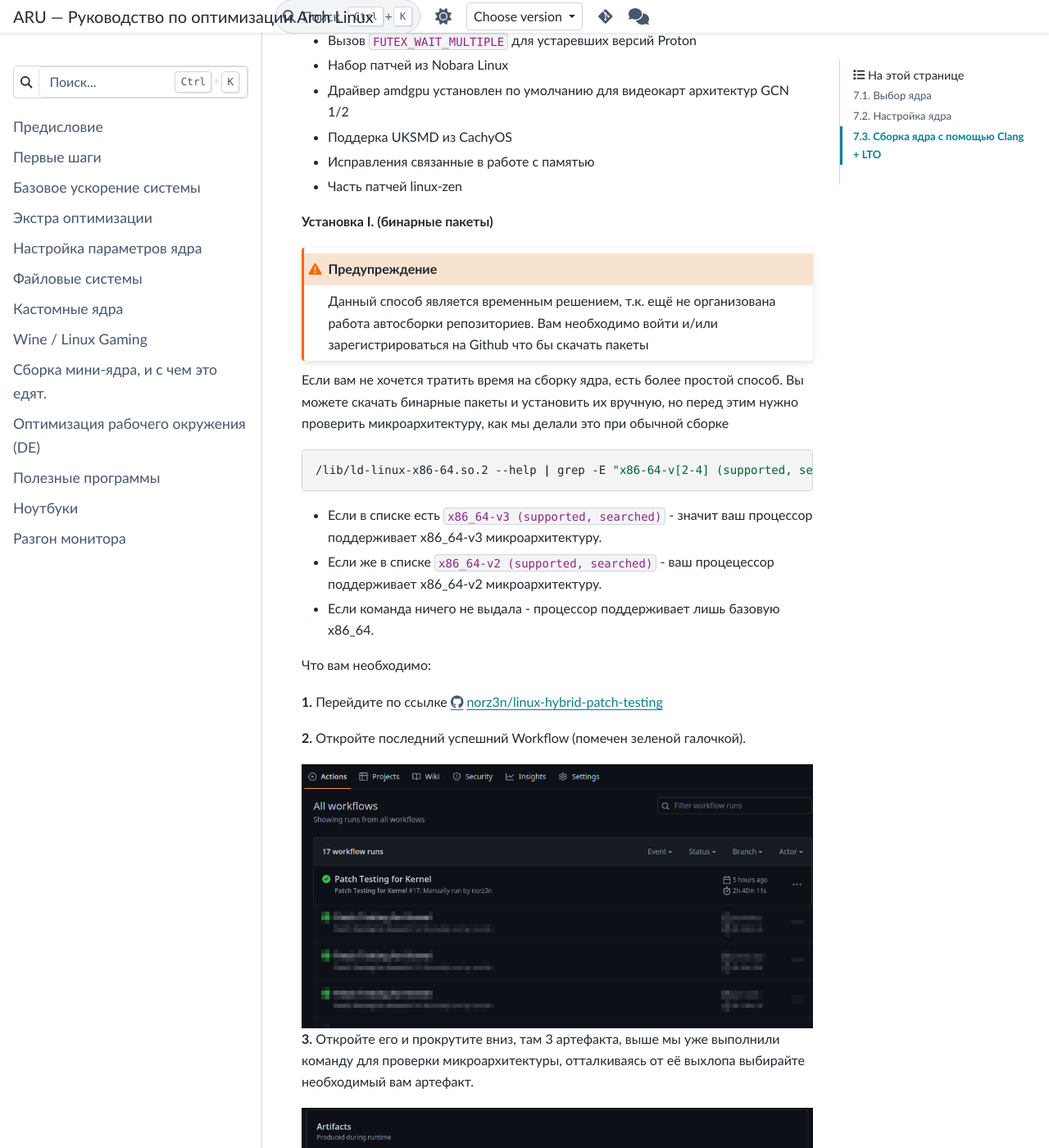
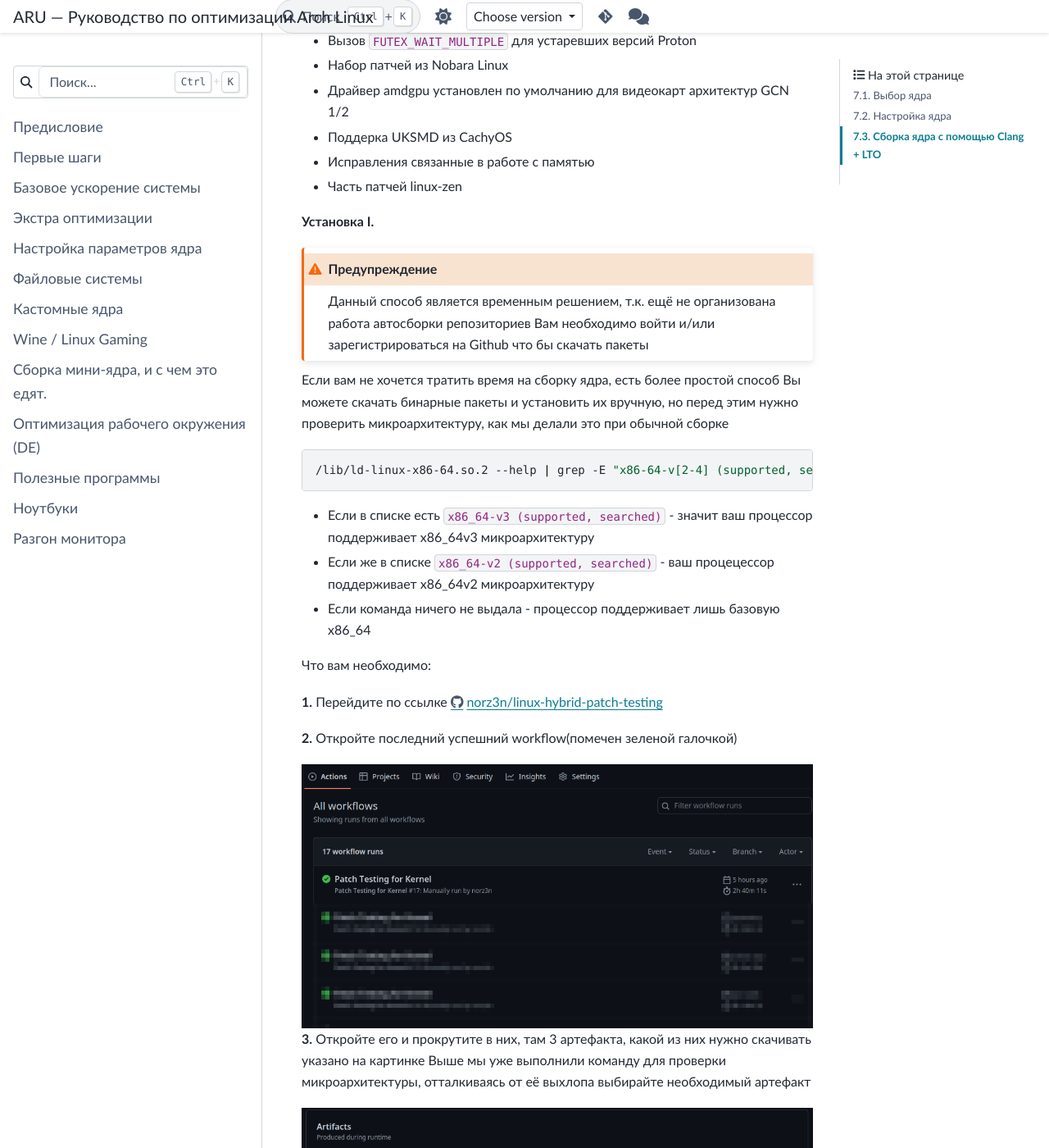
Before and after one commit to ventureoo/ARU, a Sphinx documentation site: the page built from docs/source/custom-kernels.rst, in a window 1280 px wide and 1400 px high, scrolled down 10349 px. Shown: the whole window at 82% size. Built offline with Sphinx 7.4.7 and the PyData theme 0.15.4, drawn with Linux system fonts in a browser that asks for light colours; some of the changed text lies outside the part shown.

Commit message:
Revert "custom-kernels: Some fixes"
This reverts commit 3e6f365079688dbb25965b395a96a5a320e31fb9.

```diff
--- a/docs/source/custom-kernels.rst
+++ b/docs/source/custom-kernels.rst
@@ -467,56 +467,48 @@
 
 - Часть патчей linux-zen
 
-**Установка I. (бинарные пакеты)**
+**Установка I.**
 
-.. warning:: Данный способ является временным решением, т.к. ещё не
-   организована работа автосборки репозиториев. Вам необходимо войти
-   и/или зарегистрироваться на Github что бы скачать пакеты
+.. warning:: Данный способ является временным решением, т.к. ещё не организована работа автосборки репозиториев
+   Вам необходимо войти и/или зарегистрироваться на Github что бы скачать пакеты
 
-Если вам не хочется тратить время на сборку ядра, есть более простой
-способ. Вы можете скачать бинарные пакеты и установить их вручную, но
-перед этим нужно проверить микроархитектуру, как мы делали это при
-обычной сборке ::
+Если вам не хочется тратить время на сборку ядра, есть более простой способ
+Вы можете скачать бинарные пакеты и установить их вручную, но перед этим нужно проверить микроархитектуру, как мы делали это при обычной сборке ::
 
   /lib/ld-linux-x86-64.so.2 --help | grep -E "x86-64-v[2-4] (supported, searched)"
 
-- Если в списке есть ``x86_64-v3 (supported, searched)`` - значит ваш
-  процессор поддерживает x86_64-v3 микроархитектуру.
+- Если в списке есть ``x86_64-v3 (supported, searched)`` - значит ваш процессор поддерживает x86_64v3 микроархитектуру
 
-- Если же в списке ``x86_64-v2 (supported, searched)`` - ваш
-  процецессор поддерживает x86_64-v2 микроархитектуру.
+- Если же в списке ``x86_64-v2 (supported, searched)`` - ваш процецессор поддерживает x86_64v2 микроархитектуру
 
-- Если команда ничего не выдала - процессор поддерживает лишь базовую
-  x86_64.
+- Если команда ничего не выдала - процессор поддерживает лишь базовую x86_64
 
 Что вам необходимо:
 
 **1.** Перейдите по ссылке https://github.com/norz3n/linux-hybrid-patch-testing/actions
 
-**2.** Откройте последний успешний Workflow (помечен зеленой
-галочкой).
+**2.** Откройте последний успешний workflow(помечен зеленой галочкой)
 
 .. image:: images/linux-hybrid-action-page.png
 
-**3.** Откройте его и прокрутите вниз, там 3 артефакта, выше мы уже
-выполнили команду для проверки микроархитектуры, отталкиваясь от её
-выхлопа выбирайте необходимый вам артефакт.
+**3.** Откройте его и прокрутите в них, там 3 артефакта, какой из них нужно скачивать указано на картинке
+Выше мы уже выполнили команду для проверки микроархитектуры, отталкиваясь от её выхлопа выбирайте необходимый артефакт
 
 .. image:: images/linux-hybrid-action-page-artifacts.png
 
-**4.** После загрузки, распакуйте скачанный zip-архив в любое удобное для вас место.
+**4.** После загрузки, распакуйте скачанный zip-архив в любое удобное для вас место
 
 **5.** Откройте терминал в папке с куда вы распаковали содержимое
-и выполните данную команду::
+и выполните эту команду::
 
   sudo pacman -U linux-hybrid*.pkg.tar.zst
 
-Она установит пакеты ``linux-hybrid`` и ``linux-hybrid-headers``.
+Она установит пакеты linux-hybrid и linux-hybrid-headers.
 После установки, выполните команду ниже, что бы обновить загрузчик::
 
   sudo grub-mkconfig -o /boot/grub/grub.cfg
 
-На этом установка ядра завершена.
+На этом установка ядра завершена
 
 .. index:: kernel, configure
 .. _manual_kernel_configuration:
```
Also changed, not shown: other parts of docs/source/custom-kernels.rst (+3 -3 lines).
